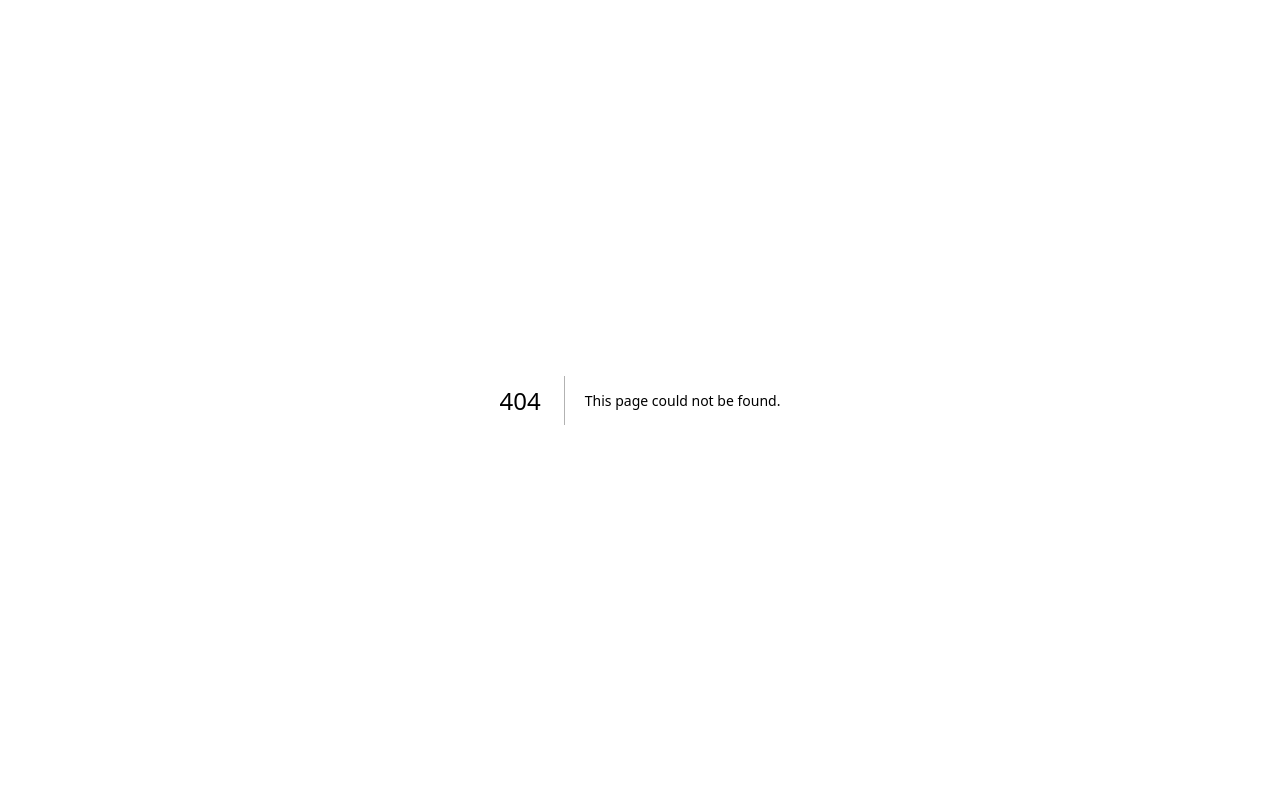
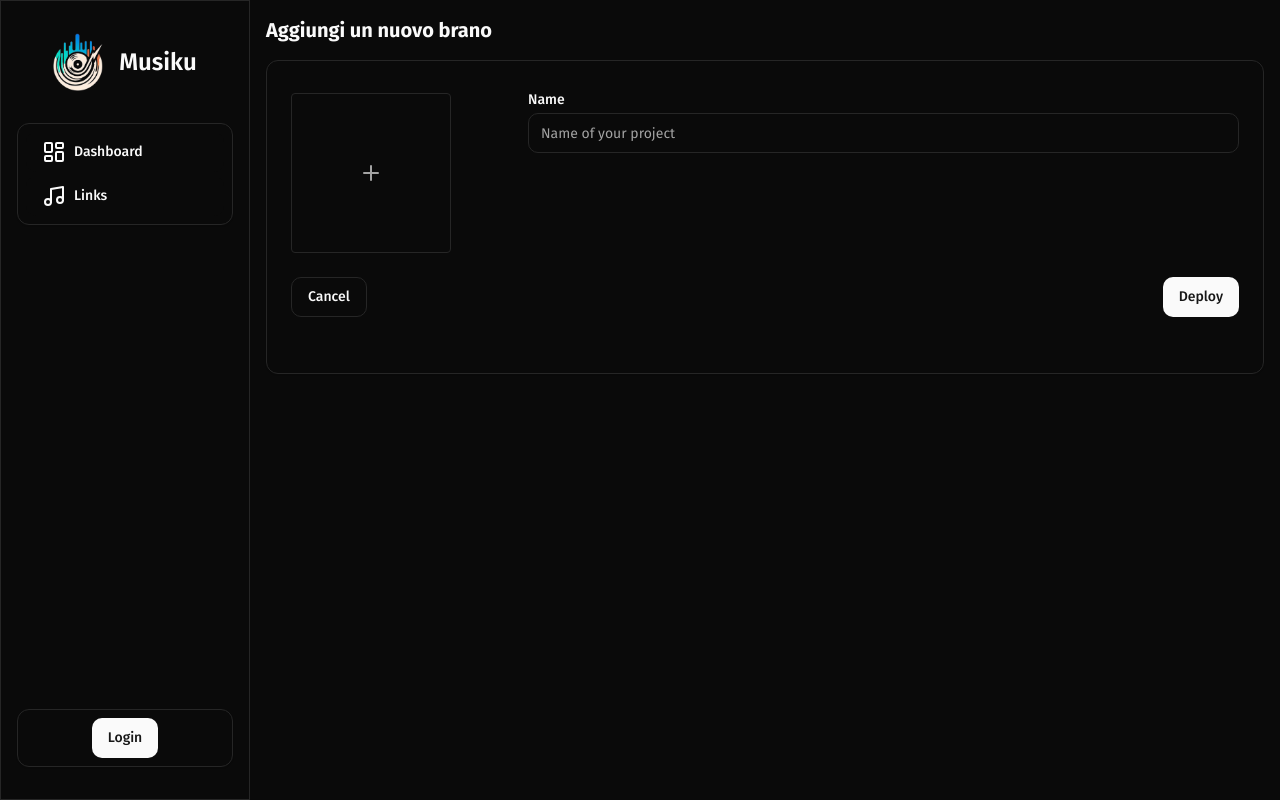
Before and after one commit to Lisguincio/musiku, a Next.js app: page /app/links/new in a window 1280 px wide. Before the commit this address had no page. Built offline with nearby package versions, Linux system fonts and the light colour scheme; no server answers.

Commit message:
Upgreading data-table

```diff
--- /dev/null
+++ b/app/app/links/new/page.tsx
@@ -0,0 +1,50 @@
+import { Button } from "@/components/ui/button";
+import {
+  Card,
+  CardContent,
+  CardDescription,
+  CardFooter,
+  CardHeader,
+  CardTitle,
+} from "@/components/ui/card";
+import { Input } from "@/components/ui/input";
+import { Label } from "@/components/ui/label";
+import { PlusIcon } from "lucide-react";
+import React from "react";
+
+const Page = () => {
+  return (
+    <div>
+      <div className="mb-4">
+        <h1 className="text-xl font-bold ">Aggiungi un nuovo brano</h1>
+      </div>
+
+      <Card className="w-full py-8">
+        <CardContent>
+          <form className="grid grid-cols-4">
+            <Label htmlFor="picture">
+              <div className="size-40 aspect-square rounded border flex justify-center items-center">
+                <PlusIcon className="text-muted-foreground" />
+              </div>
+            </Label>
+            <div className="col-span-3">
+              <Input id="picture" type="file" hidden className="hidden" />
+              <div className="grid w-full items-center gap-4">
+                <div className="flex flex-col space-y-1.5">
+                  <Label htmlFor="name">Name</Label>
+                  <Input id="name" placeholder="Name of your project" />
+                </div>
+              </div>
+            </div>
+          </form>
+        </CardContent>
+        <CardFooter className="flex justify-between">
+          <Button variant="outline">Cancel</Button>
+          <Button>Deploy</Button>
+        </CardFooter>
+      </Card>
+    </div>
+  );
+};
+
+export default Page;
--- a/components/Links/LinkOptionDropdown.tsx
+++ b/components/Links/LinkOptionDropdown.tsx
@@ -29,7 +29,8 @@ const LinkOptionDropdown = ({ link }: { link: link }) => {
   const mutation = useMutation({
     mutationKey: ["link"],
     mutationFn: (id: string) => deleteLink(id),
-    onSuccess: () => {
+
+    onSuccess: (id) => {
       queryClient.invalidateQueries({ queryKey: ["links"] });
       toast.success("Link eliminato con successo");
     },
@@ -41,7 +42,7 @@ const LinkOptionDropdown = ({ link }: { link: link }) => {
   return (
     <DropdownMenu open={isOpen} onOpenChange={setIsOpen}>
       <DropdownMenuTrigger asChild>
-        <Button variant="ghost" className="h-8 w-8 p-0">
+        <Button variant="ghost" className="aspect-square size-8 p-0">
           <span className="sr-only">Open menu</span>
           <MoreVertical className="h-4 w-4" />
         </Button>
--- a/components/Links/LinksList.tsx
+++ b/components/Links/LinksList.tsx
@@ -1,8 +1,7 @@
 "use client";
-import { deleteLink, getLinks } from "@/actions/links/LinksActions";
+import { getLinks } from "@/actions/links/LinksActions";
 import { type link as LinkType } from "@prisma/client";
-import { useMutation, useQuery, useQueryClient } from "@tanstack/react-query";
-import { toast } from "sonner";
+import { useQuery, useQueryClient } from "@tanstack/react-query";
 import { DataTable } from "../Table/DataTable";
 import columns from "./columns";
 
--- a/components/Links/NewLinkForm.tsx
+++ b/components/Links/NewLinkForm.tsx
@@ -67,7 +67,7 @@ export function NewLinkDialog({ trigger }: { trigger: React.ReactNode }) {
   return (
     <Dialog open={open} onOpenChange={setOpen}>
       <DialogTrigger asChild>{trigger}</DialogTrigger>
-      <DialogContent className="sm:max-w-2xl">
+      <DialogContent className="w-auto">
         <DialogHeader>
           <DialogTitle>Aggiungi un nuovo link</DialogTitle>
           <DialogDescription>
--- a/components/Links/columns.tsx
+++ b/components/Links/columns.tsx
@@ -1,21 +1,8 @@
-import { Button } from "@/components/ui/button";
-import {
-  DropdownMenu,
-  DropdownMenuContent,
-  DropdownMenuItem,
-  DropdownMenuLabel,
-  DropdownMenuSeparator,
-  DropdownMenuTrigger,
-} from "@/components/ui/dropdown-menu";
 import { link } from "@prisma/client";
 import { createColumnHelper } from "@tanstack/react-table";
-import { CircleCheck, CircleX, MoreVertical } from "lucide-react";
 import { DataTableColumnHeader } from "../Table/DataTableColumnHeader";
 import { Checkbox } from "../ui/checkbox";
 import LinkOptionDropdown from "./LinkOptionDropdown";
-import useTogglePublished from "@/mutations/useTogglePublished";
-import { Switch } from "../ui/switch";
-import LinkPublishedToggle from "./LinkPublishedToggle";
 
 const linkColumnHelper = createColumnHelper<link>();
 
@@ -51,6 +38,7 @@ const coverImage = linkColumnHelper.display({
   cell: ({ row }) => {
     const data = row.original;
     return (
+      <div className="w-[50px] ">
         <img
           src={
             //data.coverImage ||
@@ -60,6 +48,7 @@ const coverImage = linkColumnHelper.display({
           width={50}
           height={50}
         />
+      </div>
     );
   },
   enableSorting: false,
@@ -67,17 +56,27 @@ const coverImage = linkColumnHelper.display({
 });
 
 const title = linkColumnHelper.accessor("title", {
-  size: 200,
   header: ({ column }) => (
     <DataTableColumnHeader column={column} title="Title" />
+  ),
+  cell: ({ row }) => (
+    <p className="flex max-w-[800px] ">{row.original.title}</p>
   ),
   footer: (props) => props.column.id,
 });
 
-const published = linkColumnHelper.display({
-  id: "published",
-  cell: ({ row }) => <LinkPublishedToggle link={row.original} />,
-  footer: (props) => props.column.id,
+const author = linkColumnHelper.accessor("author", {
+  header: ({ column }) => (
+    <DataTableColumnHeader column={column} title="Author" />
+  ),
+  cell: ({ row }) => <p>{row.original.author}</p>,
+});
+
+const releaseDate = linkColumnHelper.display({
+  id: "releaseDate",
+  header: ({ column }) => (
+    <DataTableColumnHeader column={column} title="Published at" />
+  ),
 });
 
 const actions = linkColumnHelper.display({
@@ -85,6 +84,6 @@ const actions = linkColumnHelper.display({
   cell: ({ row }) => <LinkOptionDropdown link={row.original} />,
 });
 
-const columns = [selection, published, coverImage, title, actions];
+const columns = [selection, coverImage, title, author, releaseDate, actions];
 
 export default columns;
--- a/components/Table/DataTable.tsx
+++ b/components/Table/DataTable.tsx
@@ -55,15 +55,11 @@ export function DataTable<TData, TValue>({
       <div className="rounded-md border">
         <Table className="table-auto">
           <TableHeader>
-            {" "}
             {table.getHeaderGroups().map((headerGroup) => (
               <TableRow key={headerGroup.id} className="hover:bg-inherit">
                 {headerGroup.headers.map((header) => {
                   return (
-                    <TableHead
-                      key={header.id}
-                      style={{ width: `${header.getSize()}%` }}
-                    >
+                    <TableHead key={header.id} colSpan={header.colSpan}>
                       {header.isPlaceholder
                         ? null
                         : flexRender(
--- a/components/ui/table.tsx
+++ b/components/ui/table.tsx
@@ -73,13 +73,13 @@ const TableHead = React.forwardRef<
   <th
     ref={ref}
     className={cn(
-      "h-12 px-4 text-left align-middle font-medium text-muted-foreground [&:has([role=checkbox])]:pr-0",
+      "h-10 px-2 text-left align-middle font-medium text-muted-foreground [&:has([role=checkbox])]:pr-0 ",
       className
     )}
     {...props}
   />
-))
-TableHead.displayName = "TableHead"
+));
+TableHead.displayName = "TableHead";
 
 const TableCell = React.forwardRef<
   HTMLTableCellElement,
@@ -87,10 +87,10 @@ const TableCell = React.forwardRef<
 >(({ className, ...props }, ref) => (
   <td
     ref={ref}
-    className={cn("p-4 align-middle [&:has([role=checkbox])]:pr-0", className)}
+    className={cn("p-2 align-middle [&:has([role=checkbox])]:pr-0", className)}
     {...props}
   />
-))
+));
 TableCell.displayName = "TableCell"
 
 const TableCaption = React.forwardRef<
```
Lines whose indentation alone changed are shown as unchanged.
